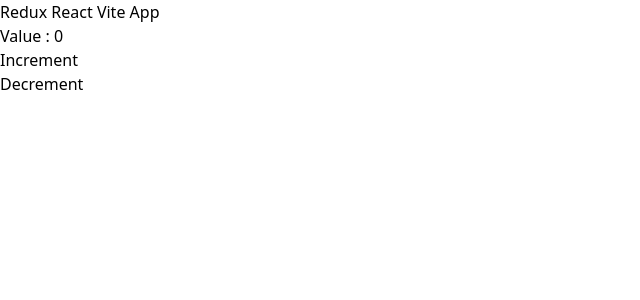
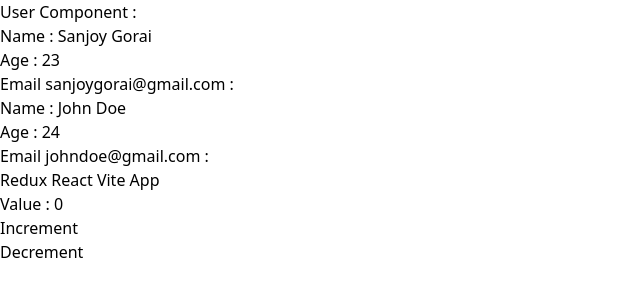
Before and after one commit to SanjoyGorai/react-redux, a React (Vite) app: page / in a window 1280 px wide. Shown: the top 300 px of the page, without its empty margins (0-640 px from the left). Built offline with nearby package versions, Linux system fonts and the light colour scheme.

Commit message:
user component is woking and radux store and userSlice as well

```diff
--- a/src/App.jsx
+++ b/src/App.jsx
@@ -2,6 +2,7 @@
 import { useSelector, useDispatch } from 'react-redux'
 import store from './app/store';
 import { increment, decrement } from './features/counter/counterSlice';
+import Users from './components/Users';
 
 const App = () => {
 
@@ -30,7 +31,7 @@
 
   return (
     <div className=''>
-
+      <Users/>
       <h1 className='text-xl '>Redux React Vite App</h1>
       <h1 className='font-bold text-2xl text-blue-700 m-2'>Value : {value} </h1>
       <button className='bg-green-400 rounded p-2 font-semibold m-2' id='increment' onClick={handleClick}>Increment</button> <br />
--- a/src/app/store.js
+++ b/src/app/store.js
@@ -1,10 +1,12 @@
 
 import { configureStore } from '@reduxjs/toolkit';
 import counterReducer from '../features/counter/counterSlice'
+import userReducer from '../features/users/usersSlice'
 
 const store = configureStore({
     reducer: {
-        counter: counterReducer
+        counter: counterReducer,
+        user: userReducer
     }
 });
 
--- /dev/null
+++ b/src/components/Users.jsx
@@ -0,0 +1,29 @@
+import React from 'react'
+import { useSelector, useDispatch } from 'react-redux';
+import store from '../app/store';
+
+const Users = () => {
+
+    const users = useSelector(state => state.user);
+
+    return (
+        <div className='bg-orange-300 p-3'>
+            <h1 className='text-2xl font-bold text-yellow-400'>User Component : </h1>
+
+            {
+                users.map((user) => {
+                    return (
+                        <div key={user.id}>
+                            <h3 className='font-bold text-xl m-2 text-pink-600'>Name : {user.name}  </h3>
+                            <h3 className='font-bold text-xl m-2 text-pink-600'>Age :  {user.age} </h3>
+                            <h3 className='font-bold text-xl m-2 text-pink-600'>Email  {user.email} : </h3>
+                        </div>
+                    )
+                })
+            }
+
+        </div>
+    )
+}
+
+export default Users
--- /dev/null
+++ b/src/features/users/usersSlice.js
@@ -0,0 +1,19 @@
+import { createSlice } from '@reduxjs/toolkit';
+
+const usersSlice = createSlice({
+    name: 'users',
+    initialState: [
+        { id: 1, name: 'Sanjoy Gorai', age: 23, email: ` sanjoygorai@gmail.com` },
+        { id: 2, name: 'John Doe', age: 24, email: `johndoe@gmail.com` },
+    ],
+    reducers: {
+        addUser: state => {
+            state.value = state.value
+        }
+    }
+});
+
+
+export default usersSlice.reducer;
+
+console.log();
```
